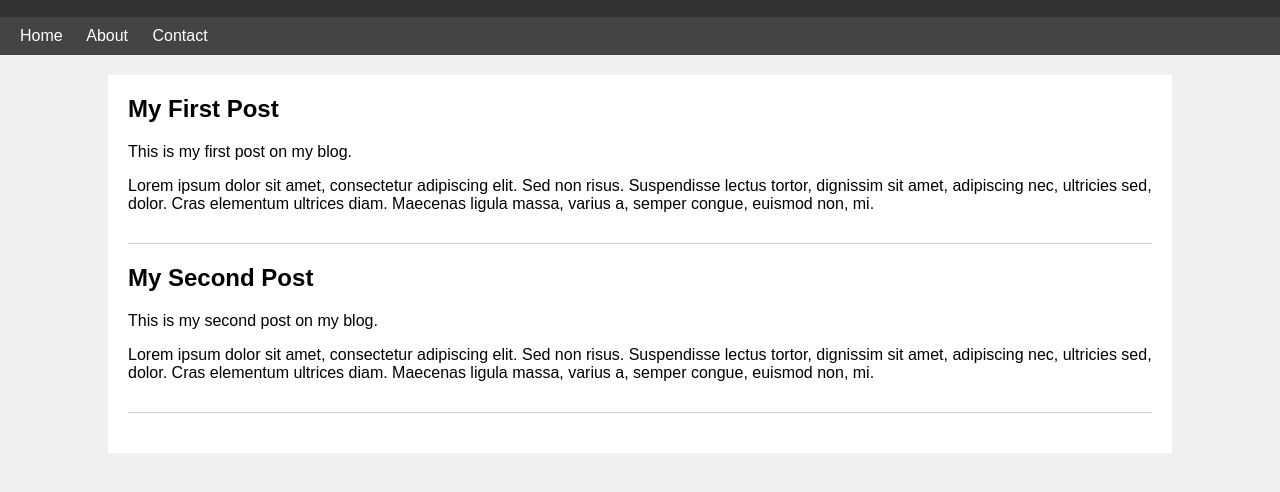
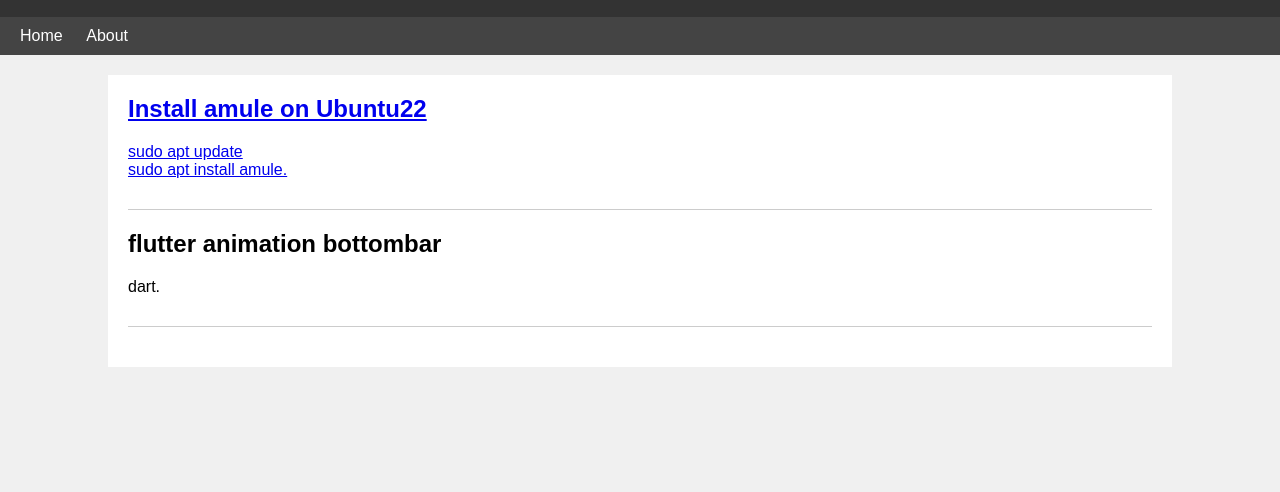
Before and after one commit to WeirdW/Weirdw.github.io, a plain HTML site: page index.html in a window 1280 px wide. Shown: the part 60-552 px from the top of the page. Drawn offline with Linux system fonts and the light colour scheme.

Commit message:
Update index.html

```diff
--- a/index.html
+++ b/index.html
@@ -55,20 +55,17 @@
     </header>
     <nav>
         <a href="#">Home</a>
-        <a href="#">About</a>
-        <a href="#">Contact</a>
+        <a href="about.html">About</a>
     </nav>
     <div class="container">
         <div class="post">
-            <h2>My First Post</h2>
-            <p>This is my first post on my blog.</p>
-            <p>Lorem ipsum dolor sit amet, consectetur adipiscing elit. Sed non risus. Suspendisse lectus tortor, dignissim sit amet, adipiscing nec, ultricies sed, dolor. Cras elementum ultrices diam. Maecenas ligula massa, varius a, semper congue, euismod non, mi.</p>
-        </div>
+          <a href="1.html">  <h2>Install amule on Ubuntu22</h2>
+            <p>sudo apt update <br> sudo apt install amule.</p></a>
+            </div>
         <div class="post">
-            <h2>My Second Post</h2>
-            <p>This is my second post on my blog.</p>
-            <p>Lorem ipsum dolor sit amet, consectetur adipiscing elit. Sed non risus. Suspendisse lectus tortor, dignissim sit amet, adipiscing nec, ultricies sed, dolor. Cras elementum ultrices diam. Maecenas ligula massa, varius a, semper congue, euismod non, mi.</p>
-        </div>
+            <h2>flutter animation bottombar</h2>
+            <p>dart.</p>
+            </div>
     </div>
 </body>
 </html>
```
